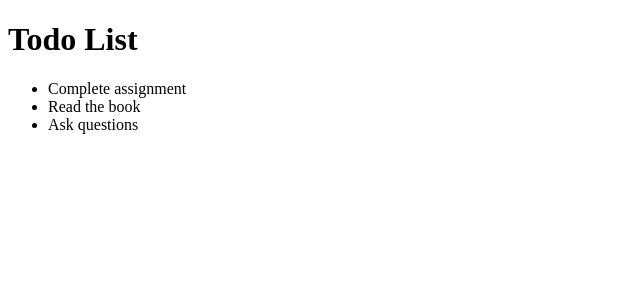
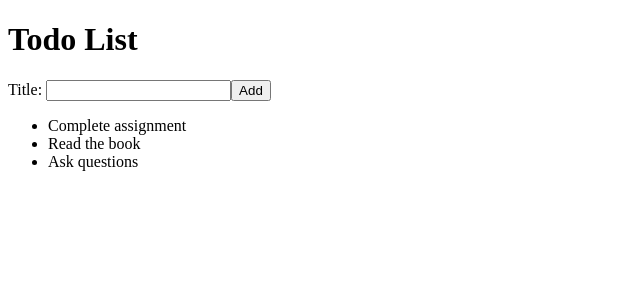
Before and after one commit to Code-the-Dream-School/ctd-react-egret, a React (Create React App) app: page / in a window 1280 px wide. Shown: the top 300 px of the page, without its empty margins (0-640 px from the left). Built offline with nearby package versions, Linux system fonts and the light colour scheme; the HTML template or start-up script is replaced by a standard one.

Commit message:
lesson-1-2

```diff
--- /dev/null
+++ b/src/AddTodoForm.js
@@ -0,0 +1,13 @@
+import React from 'react';
+
+function AddTodoForm() {
+    return (
+        <form>
+            <label htmlFor='todoTitle'>Title: </label>
+            <input id='todoTitle'></input>
+            <button type='submit'>Add</button>
+        </form>
+    );
+}
+
+export default AddTodoForm;
--- a/src/App.js
+++ b/src/App.js
@@ -1,29 +1,13 @@
 import React from 'react';
-
-let todoList = [
-  {
-    id: 1,
-    title: 'Complete assignment'
-  },
-  {
-    id: 2,
-    title: 'Read the book'
-  },
-  {
-    id: 3,
-    title: 'Ask questions'
-  }
-]
+import AddTodoForm from './AddTodoForm';
+import TodoList from './TodoList';
 
 function App() {
   return (
     <div>
       <h1>Todo List</h1>
-      <ul>
-        {todoList.map(function(item) {
-          return <li key={item.id}>{item.title}</li>
-        })}
-      </ul>
+        <AddTodoForm />
+        <TodoList />
     </div>
   );
 }
--- /dev/null
+++ b/src/TodoList.js
@@ -0,0 +1,28 @@
+import React from 'react';
+
+let todoList = [
+    {
+      id: 1,
+      title: 'Complete assignment'
+    },
+    {
+      id: 2,
+      title: 'Read the book'
+    },
+    {
+      id: 3,
+      title: 'Ask questions'
+    }
+  ]
+
+function TodoList() {
+    return (
+        <ul>
+            {todoList.map(function(item) {
+              return <li key={item.id}>{item.title}</li>
+             })}
+        </ul>
+    );
+}
+
+export default TodoList;
```
